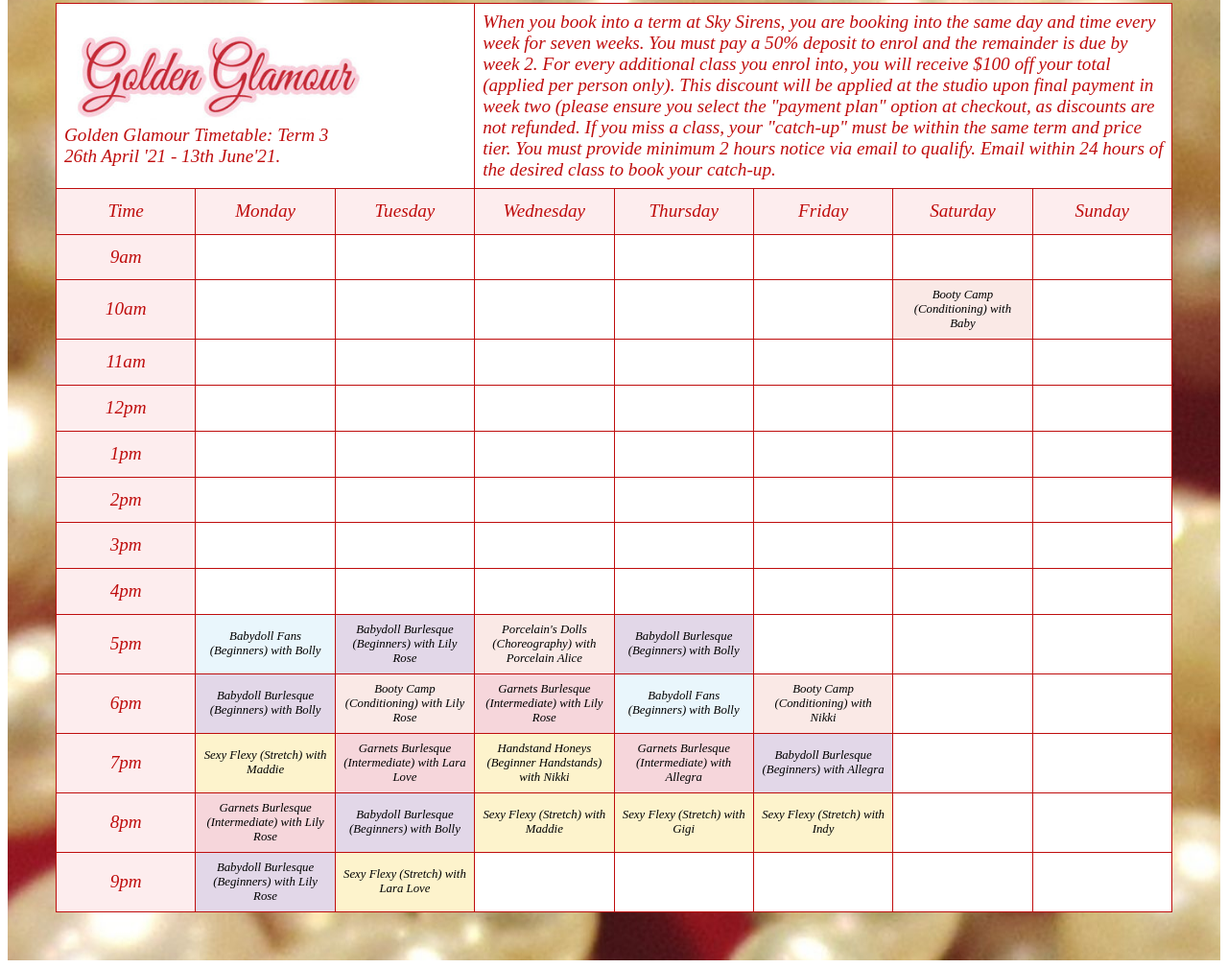
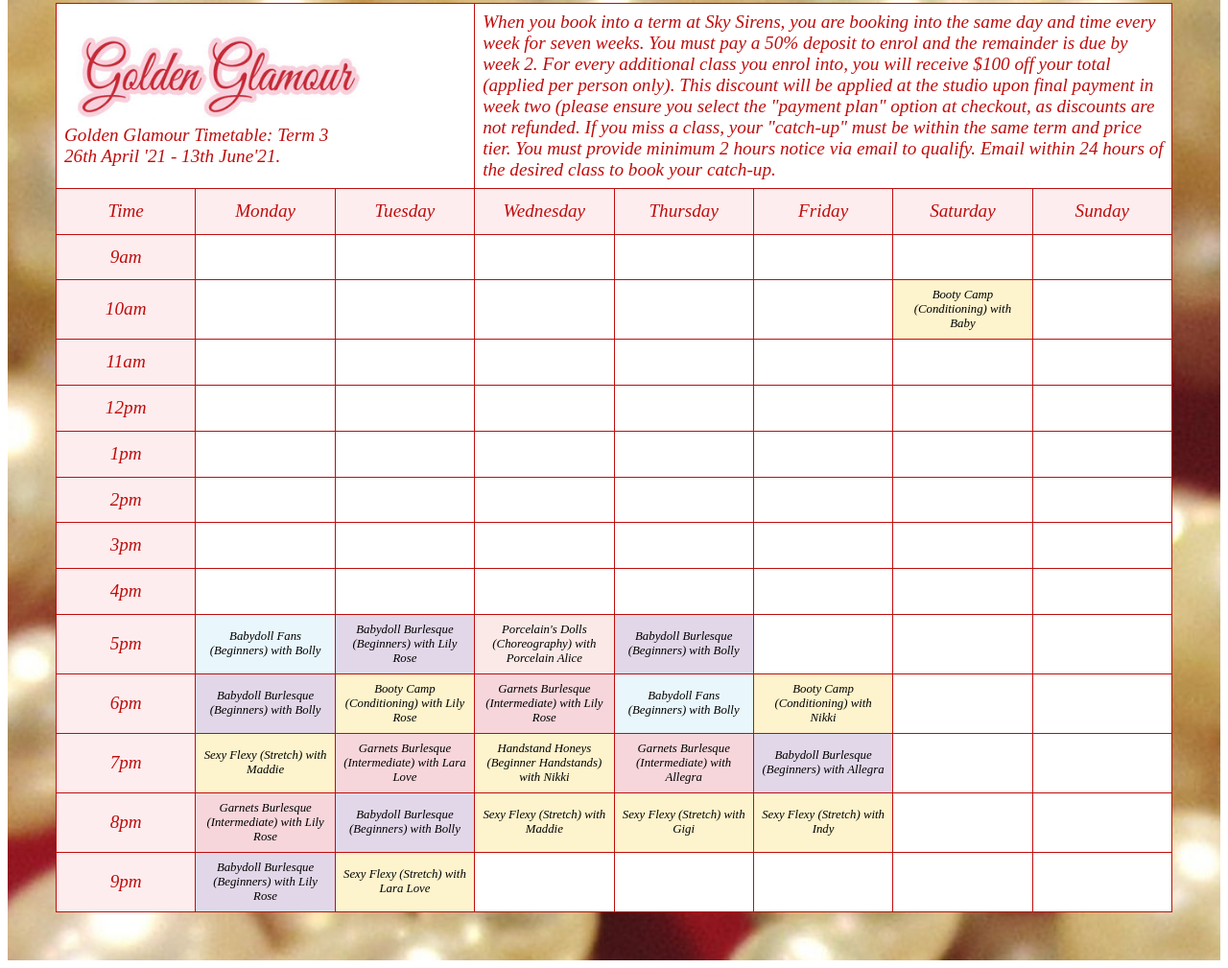
Before and after one commit to EvilJess/timetable, a plain HTML site: page index.html in a window 1280 px wide. Shown: the part 3400-4409 px from the top of the page at 96% size. Drawn offline with Linux system fonts and the light colour scheme.

Commit message:
Corrected spelling of Booty Camp

```diff
--- a/index.html
+++ b/index.html
@@ -83,7 +83,7 @@ for (var i= x.length; i-->0;){
     if (x[i].innerHTML.indexOf('Sky Sirens')!= -1){
         x[i].style.background= '#ffffff';
     }
-    else if (x[i].innerHTML.indexOf('Insta')!= -1 || x[i].innerHTML.indexOf('gram')!= -1 || x[i].innerHTML.indexOf('Sexy Flexy')!= -1 || x[i].innerHTML.indexOf('Booty-Camp')!= -1 || x[i].innerHTML.indexOf('Handstand')!= -1){
+    else if (x[i].innerHTML.indexOf('Insta')!= -1 || x[i].innerHTML.indexOf('gram')!= -1 || x[i].innerHTML.indexOf('Sexy Flexy')!= -1 || x[i].innerHTML.indexOf('Booty Camp')!= -1 || x[i].innerHTML.indexOf('Handstand')!= -1){
         x[i].style.background= '#fdf3cc';
     }
     else if (x[i].innerHTML.indexOf('Babydoll Fans')!= -1){
```
